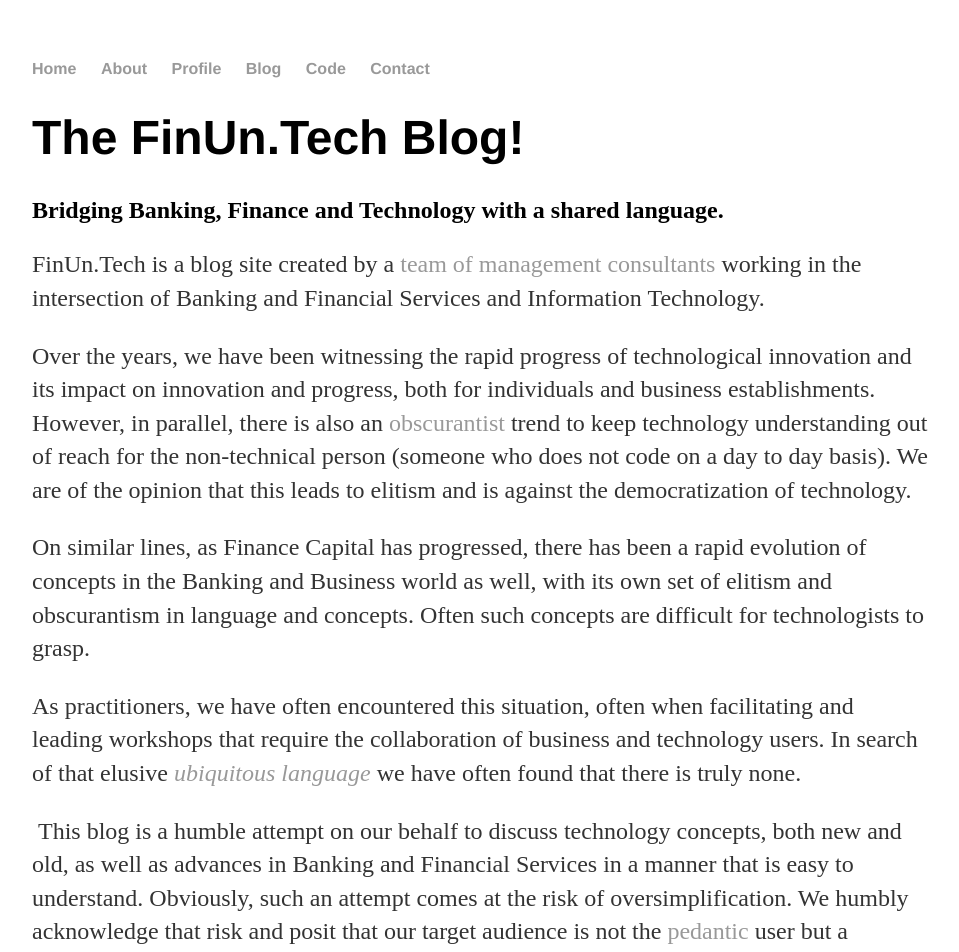
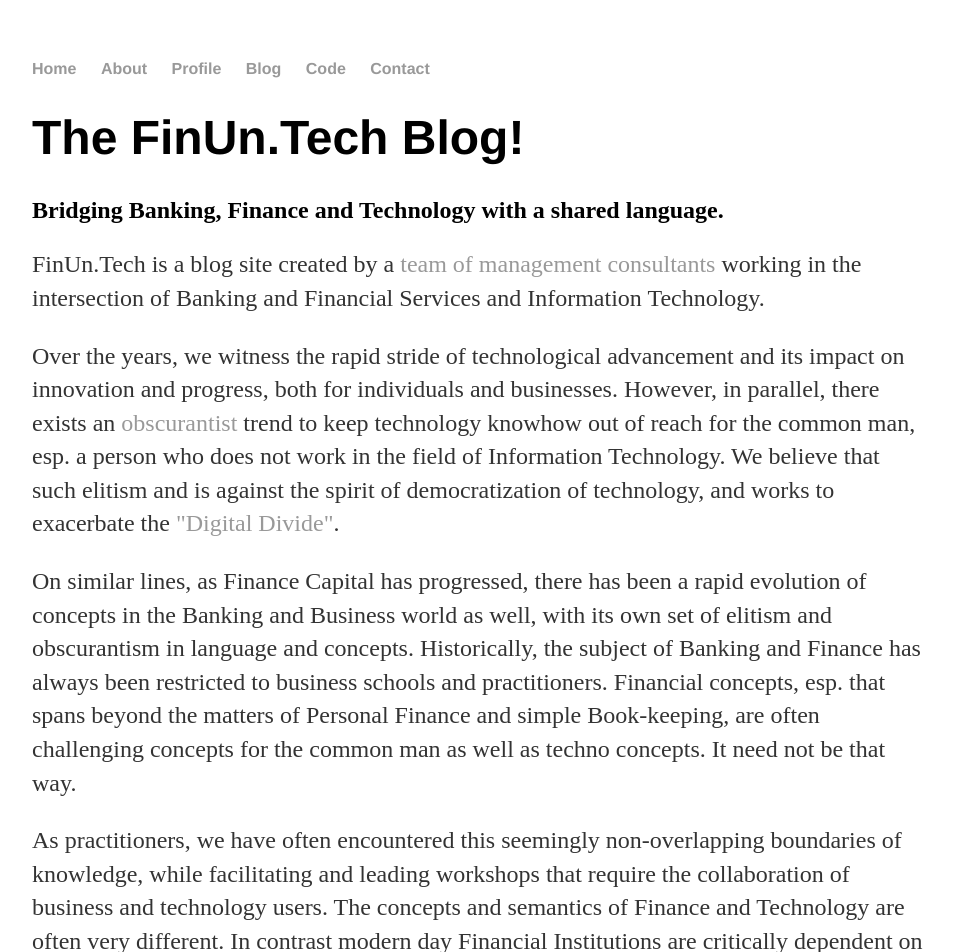
Before and after one commit to finuntech/finuntech.github.io, a Jekyll site: the page built from index.html, in a window 1280 px wide and 1400 px high. Shown: the top 952 px of the window, without its empty margins (160-1119 px from the left). Built offline with Jekyll 4.4.1, drawn with Linux system fonts in a browser that asks for light colours; some of the changed text lies outside the part shown.

Commit message:
Update index.html

```diff
--- a/index.html
+++ b/index.html
@@ -7,9 +7,9 @@
 	<h2>Bridging Banking, Finance and Technology with a shared language.</h2>
 	<p></p>
 	<p><span data-contrast="auto">FinUn.Tech&nbsp;is a blog site created by a <a href="https://www.finun.tech/profile/" target="_blank">team of management consultants</a> working in the intersection of Banking and Financial Services and Information Technology.&nbsp;</span>&nbsp;</p>
-	<p><span data-contrast="auto">Over the years, we have been witnessing the rapid progress of technological innovation and its impact on innovation and progress, both for individuals and business establishments. However, in parallel, there is also an <a href="https://www.merriam-webster.com/dictionary/obscurantism" target="_blank">obscurantist</a> trend to keep technology understanding out of reach for the non-technical person (someone who does not code on a day to day basis). We are of the opinion that this leads to elitism and is against the democratization of technology.&nbsp;</span>&nbsp;</p>
-	<p><span data-contrast="auto">On similar lines, as Finance Capital has progressed, there has been a rapid evolution of concepts in the Banking and Business world as well, with its own set of elitism and obscurantism in language and concepts. Often such concepts are difficult for technologists to grasp.</span>&nbsp;</p>
-	<p><span data-contrast="auto">As practitioners, we have often encountered this situation, often when facilitating and leading workshops that require the collaboration of business and technology users. In search of that elusive <em><a href="https://martinfowler.com/bliki/UbiquitousLanguage.html" target="_blank">ubiquitous language</a></em>&nbsp;we have often found that there is truly none.</span>&nbsp;</p>
+	<p><span data-contrast="auto">Over the years, we witness the rapid stride of technological advancement and its impact on innovation and progress, both for individuals and businesses. However, in parallel, there exists an <a href="https://www.merriam-webster.com/dictionary/obscurantism" target="_blank">obscurantist</a> trend to keep technology knowhow out of reach for the common man, esp. a person who does not work in the field of Information Technology. We believe that such elitism and is against the spirit of democratization of technology, and works to exacerbate the <a href= "https://www.britannica.com/topic/digital-divide" title="_blank">"Digital Divide"</a>.&nbsp;</span>&nbsp;</p>
+	<p><span data-contrast="auto">On similar lines, as Finance Capital has progressed, there has been a rapid evolution of concepts in the Banking and Business world as well, with its own set of elitism and obscurantism in language and concepts. Historically, the subject of Banking and Finance has always been restricted to business schools and practitioners. Financial concepts, esp. that spans beyond the matters of Personal Finance and simple Book-keeping, are often challenging concepts for the common man as well as techno concepts. It need not be that way.</span>&nbsp;</p>
+	<p><span data-contrast="auto">As practitioners, we have often encountered this seemingly non-overlapping boundaries of knowledge, while facilitating and leading workshops that require the collaboration of business and technology users. The concepts and semantics of Finance and Technology are often very different. In contrast modern day Financial Institutions are critically dependent on technology, so much so that dare we say that technology lies at the heart of finance in that modern day. In search of that elusive <em><a href="https://martinfowler.com/bliki/UbiquitousLanguage.html" target="_blank">ubiquitous language</a></em>&nbsp;that works for both finance and technology professionals, we have often found that there is truly none.</span>&nbsp;</p>
 	<p>&nbsp;<span data-contrast="auto">This blog is a humble attempt on our behalf to discuss technology concepts, both new and old, as well as advances in Banking and Financial Services in a manner that is easy to understand. Obviously, such an attempt comes at the risk of oversimplification. We humbly acknowledge that risk and posit that our target audience is not the <a href="https://www.merriam-webster.com/dictionary/pedantic" target="_blank">pedantic</a> user but a common person with a baseline understanding of both the worlds.&nbsp;</span>&nbsp;</p>
 	<p>&nbsp;<span data-contrast="auto">For kicks-and-giggles, please find a technology specification document created with a technology bullshit generator available on the internet. It looks so real, isn't it?</span>&nbsp;</p>
 	<p></p>
```
